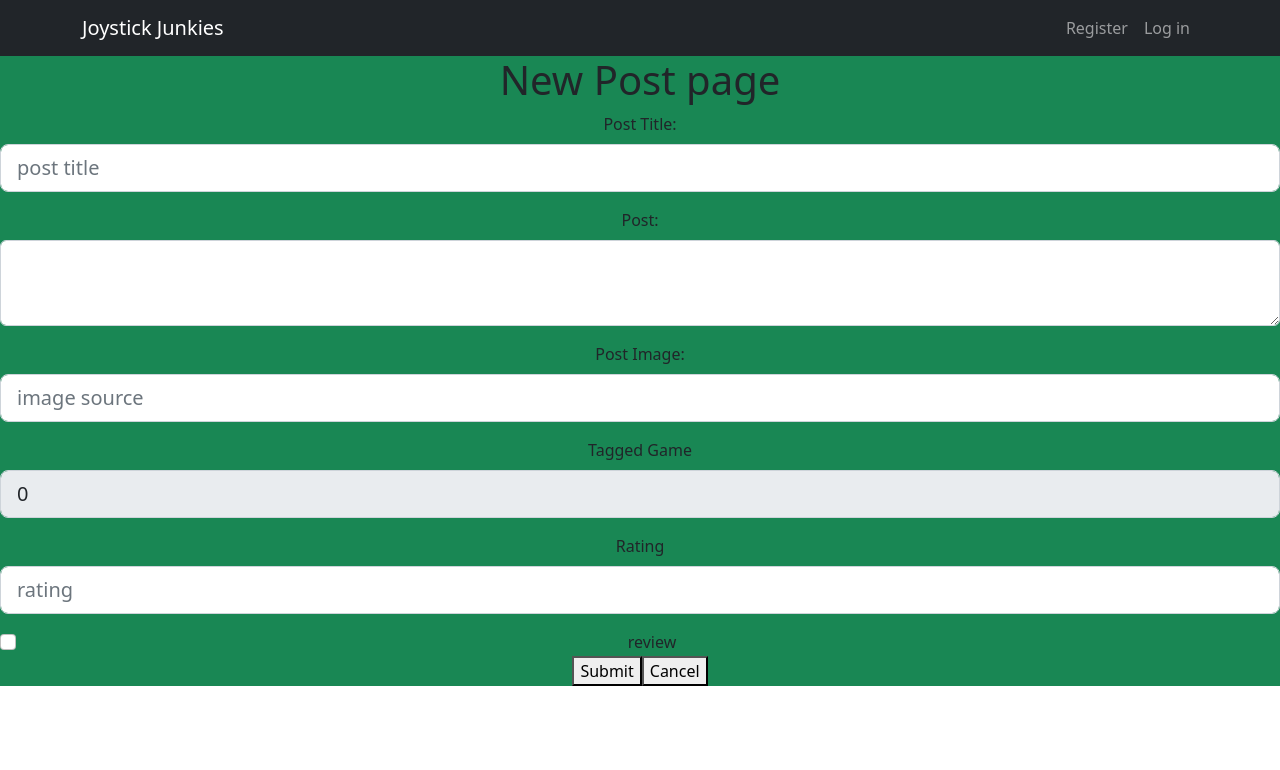
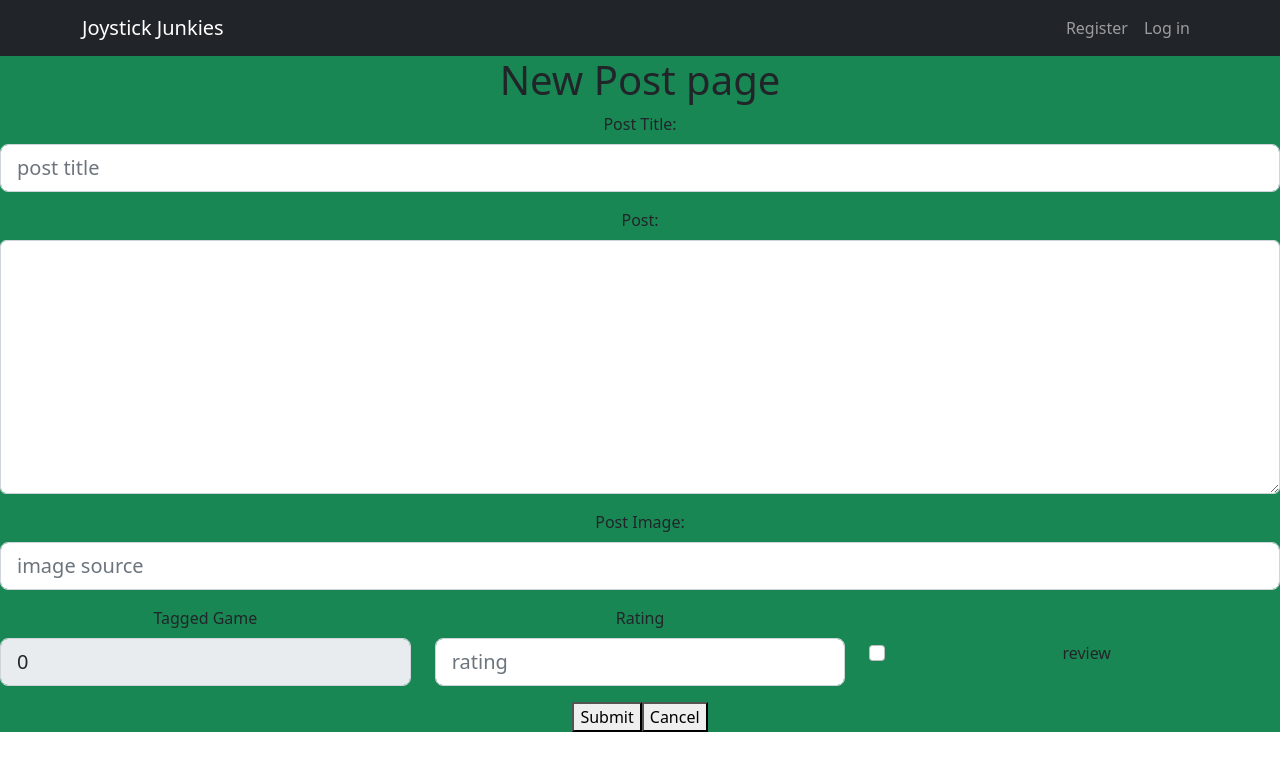
Before and after one commit to brogers-97/project3client, a React (Create React App) app: page /new in a window 1280 px wide. Shown: the top 770 px of the page. Built offline with nearby package versions, Linux system fonts and the light colour scheme.

Commit message:
Organize form inputs

```diff
--- a/src/components/partials/PostForm.jsx
+++ b/src/components/partials/PostForm.jsx
@@ -1,5 +1,7 @@
 import { useState } from 'react'
 import Form from 'react-bootstrap/Form'
+import Row from 'react-bootstrap/Row'
+import Col from 'react-bootstrap/Col'
 
 export default function PostForm(props) {
     /*{
@@ -14,10 +16,12 @@ export default function PostForm(props) {
     */
 
     const [formData, setFormData] = useState(props.initialState)
-    const [ postIsAboutGame, setPostIsAboutGame ] = useState(true)
+    const [postIsAboutGame, setPostIsAboutGame] = useState(true)
 
     const gameOnlyFields = (
         <>
+            <Row className="align-items-center">
+                <Col>
                     <Form.Group
                         /* think we should probably be hiding this -- user's never gonna
                     need to put it in manually right? Just disabling it in the meantime*/
@@ -30,7 +34,6 @@ export default function PostForm(props) {
                             size="lg"
                             type="text"
                             placeholder="tagged game"
-
                             value={formData.taggedGame}
                             onChange={(e) =>
                                 setFormData({
@@ -40,10 +43,9 @@ export default function PostForm(props) {
                             }
                         />
                     </Form.Group>
-                <Form.Group
-                    className="mb-3"
-                    controlId="rating"
-                >
+                </Col>{' '}
+                <Col>
+                    <Form.Group className="mb-3" controlId="rating">
                         <Form.Label>Rating</Form.Label>
                         <Form.Control
                             size="lg"
@@ -58,6 +60,8 @@ export default function PostForm(props) {
                             }
                         />
                     </Form.Group>
+                </Col>{' '}
+                <Col>
                     <Form.Check
                         size="lg"
                         type="checkbox"
@@ -71,16 +75,15 @@ export default function PostForm(props) {
                             })
                         }
                     />
+                </Col>
+            </Row>
         </>
     )
 
     return (
         <>
             <Form onSubmit={(e) => props.handleSubmit(e, formData)}>
-                <Form.Group
-                    className="mb-3"
-                    controlId="postTitle"
-                >
+                <Form.Group className="mb-3" controlId="postTitle">
                     <Form.Label>Post Title:</Form.Label>
                     <Form.Control
                         size="lg"
@@ -95,14 +98,11 @@ export default function PostForm(props) {
                         }
                     />
                 </Form.Group>
-                <Form.Group
-                    className="mb-3"
-                    controlId="postBody"
-                >
+                <Form.Group className="mb-3" controlId="postBody">
                     <Form.Label>Post:</Form.Label>
                     <Form.Control
                         as="textarea"
-                        rows={3}
+                        rows={10}
                         value={formData.postBody}
                         onChange={(e) =>
                             setFormData({
@@ -112,10 +112,7 @@ export default function PostForm(props) {
                         }
                     />
                 </Form.Group>
-                <Form.Group
-                    className="mb-3"
-                    controlId="imageUrl"
-                >
+                <Form.Group className="mb-3" controlId="imageUrl">
                     <Form.Label>Post Image:</Form.Label>
                     <Form.Control
                         size="lg"
```
Lines whose indentation alone changed are shown as unchanged.
